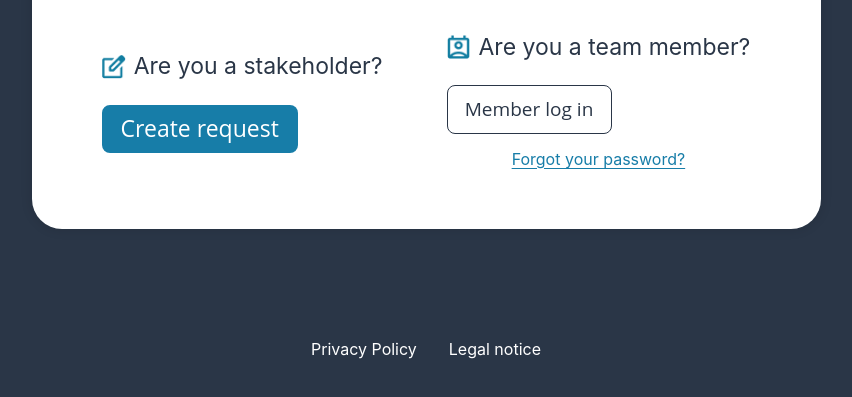
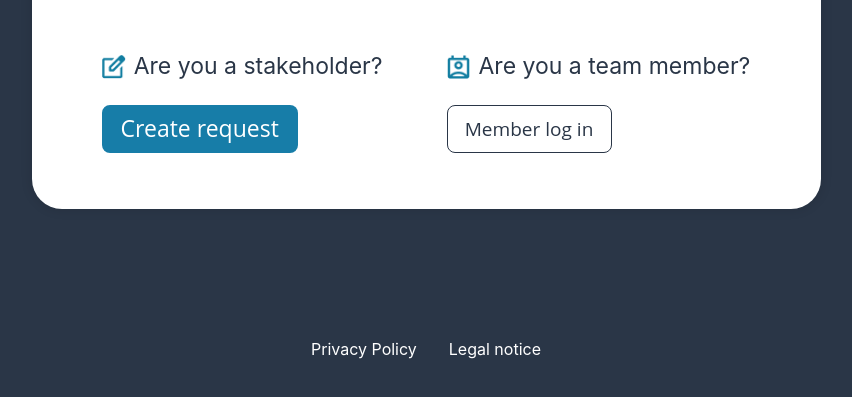
Before and after one commit to OBO-WAN/Join-AI-Automation, a plain HTML site: page index.html in a window 1280 px wide. Shown: the part 393-790 px from the top of the page, without its empty margins (214-1066 px from the left). Drawn offline with Linux system fonts and the light colour scheme; a web font is replaced by a local one.

Commit message:
Keep password recovery entry on the login page only

```diff
--- a/index.html
+++ b/index.html
@@ -7,7 +7,6 @@
     <link rel="icon" href="./assets/img/favicon.png" />
     <link rel="stylesheet" href="style/style.css" />
     <link rel="stylesheet" href="style/welcome.css" />
-    <link rel="stylesheet" href="style/password_reset.css?v=20261031-reset1" />
   </head>
   <body class="welcome-page">
     <img class="welcome-logo" src="assets/img/logo-white.svg" alt="Join" width="64" height="78" />
@@ -54,7 +53,6 @@
                 <span>Are you a team member?</span>
               </div>
               <a class="welcome-secondary-button" href="login.html">Member log in</a>
-              <a class="auth-recovery-link" href="forgot_password.html">Forgot your password?</a>
             </div>
           </div>
         </div>
--- a/style/password_reset.css
+++ b/style/password_reset.css
@@ -14,11 +14,6 @@
 .password-reset-logo:focus-visible {
   outline: 2px solid #177da8;
   outline-offset: 4px;
-}
-
-.welcome-option .auth-recovery-link {
-  align-self: center;
-  margin-top: -12px;
 }
 
 .login-recovery-row {
```
Also changed, not shown: tests/password-reset.test.mjs (+4 -5 lines).
